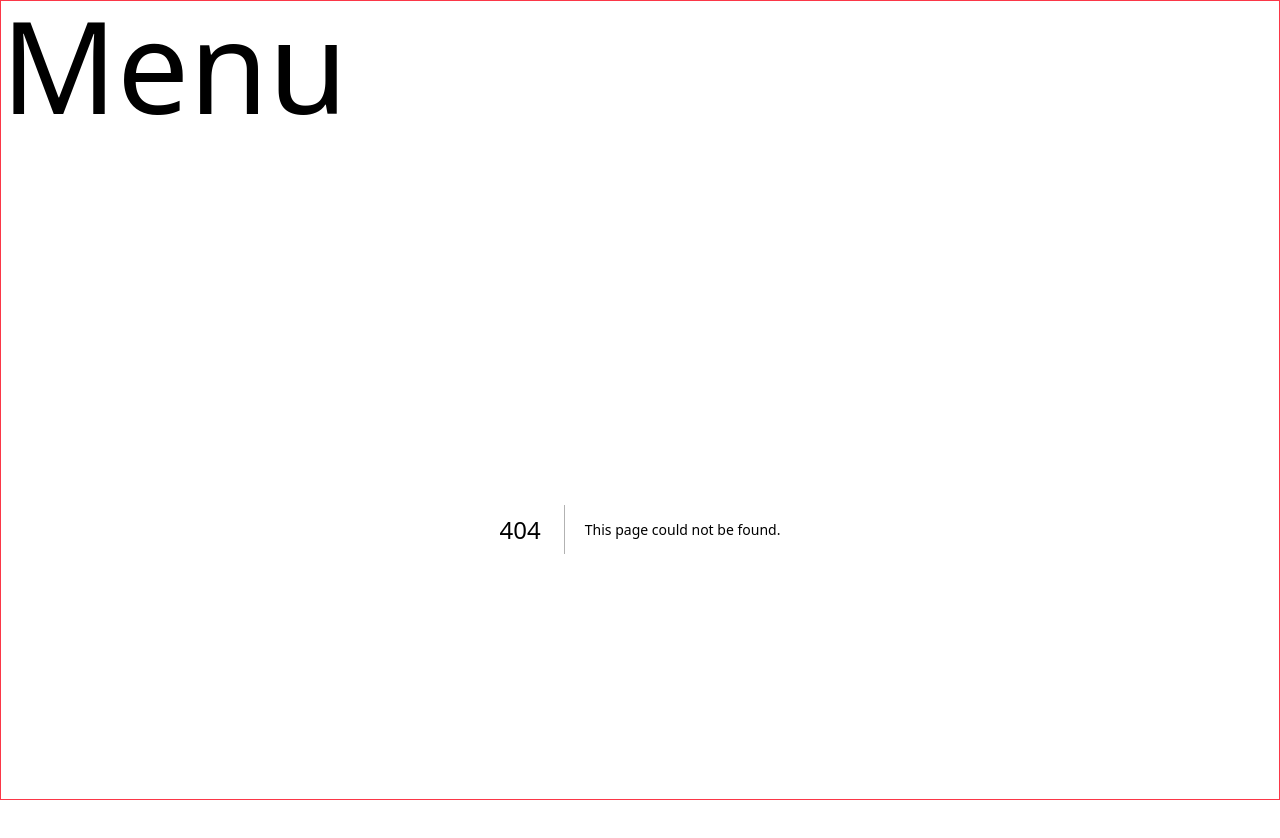
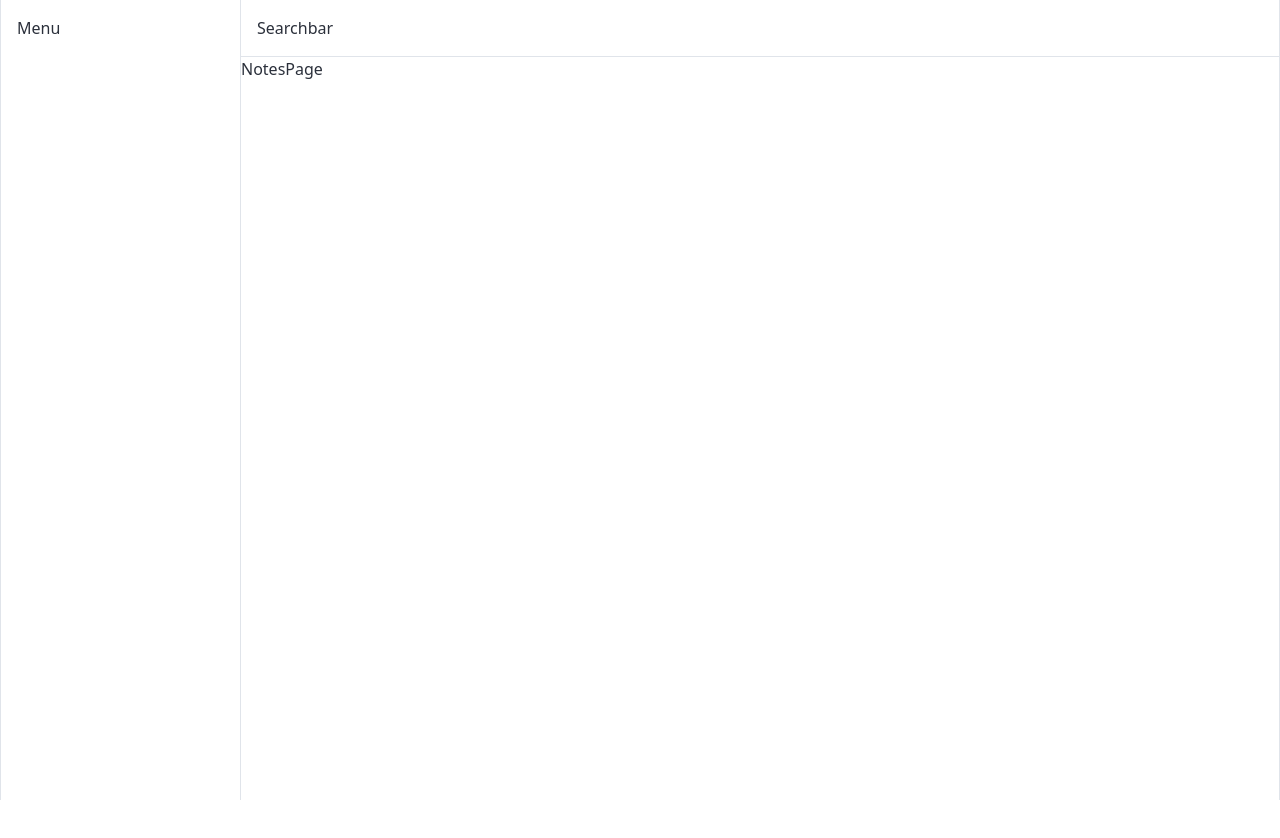
Before and after one commit to MatildaMared/project__note-taking-app, a Next.js app: page /notes in a window 1280 px wide. Before the commit this address had no page. Shown: the top 838 px of the page. After the commit the page ends 800 px from the top, so only its background shows below. Built offline with nearby package versions, Linux system fonts and the light colour scheme.

Commit message:
work on base layout

```diff
--- a/app/globals.css
+++ b/app/globals.css
@@ -1,4 +1,10 @@
-@import 'tailwindcss';
+@import "tailwindcss";
+
+/* Manually set dark mode */
+/* @variant dark (&:where(.dark, .dark *)); */
+
+/* @variant theme-midnight (&:where([data-theme="midnight"] *));
+This lets you write utilities like and theme-midnight:bg-slate-900.*/
 
 @theme {
     --color-*: initial;
--- a/app/layout.tsx
+++ b/app/layout.tsx
@@ -1,7 +1,6 @@
 import type { Metadata } from "next";
 import localFont from "next/font/local";
 import "./globals.css";
-import Menu from "../components/Menu";
 
 const geistSans = localFont({
     src: "../fonts/GeistVF.woff",
@@ -27,10 +26,9 @@ export default function RootLayout({
     return (
         <html lang="en" className="h-full">
             <body
-                className={`${geistSans.variable} ${geistMono.variable} h-full bg-gray-100 text-neutral-700 dark:bg-neutral-950 dark:text-neutral-100`}
+                className={`${geistSans.variable} ${geistMono.variable} h-full bg-gray-100 text-neutral-700 dark:bg-neutral-950 dark:text-neutral-300`}
             >
-                <div className="mx-auto h-full max-w-(--breakpoint-2xl) border border-red-500">
-                    <Menu />
+                <div className="mx-auto h-full max-w-(--breakpoint-xl) xl:border-x xl:border-x-neutral-200 dark:xl:border-x-neutral-700">
                     {children}
                 </div>
             </body>
--- /dev/null
+++ b/app/notes/layout.tsx
@@ -0,0 +1,16 @@
+import Menu from "@/components/Menu";
+import React from "react";
+
+function NotesLayout({ children }: Readonly<{ children: React.ReactNode }>) {
+    return (
+        <div className="flex h-full">
+            <Menu />
+            <div className="w-full flex-row">
+                <div className="w-full border-b border-b-neutral-200 p-4 dark:border-b-neutral-700">Searchbar</div>
+                {children}
+            </div>
+        </div>
+    );
+}
+
+export default NotesLayout;
--- /dev/null
+++ b/app/notes/page.tsx
@@ -0,0 +1,7 @@
+import React from "react";
+
+function NotesPage() {
+    return <div>NotesPage</div>;
+}
+
+export default NotesPage;
--- a/components/Menu/Menu.tsx
+++ b/components/Menu/Menu.tsx
@@ -3,7 +3,11 @@
 import React from "react";
 
 function Menu() {
-    return <menu className="text-9xl">Menu</menu>;
+    return (
+        <menu className="h-full min-w-60 border-r border-r-neutral-200 p-4 dark:border-r-neutral-700">
+            <p>Menu</p>
+        </menu>
+    );
 }
 
 export default Menu;
```
Also changed, not shown: 1 other file (tests, documents, lock files or other folders). Lines whose indentation alone changed are shown as unchanged.
